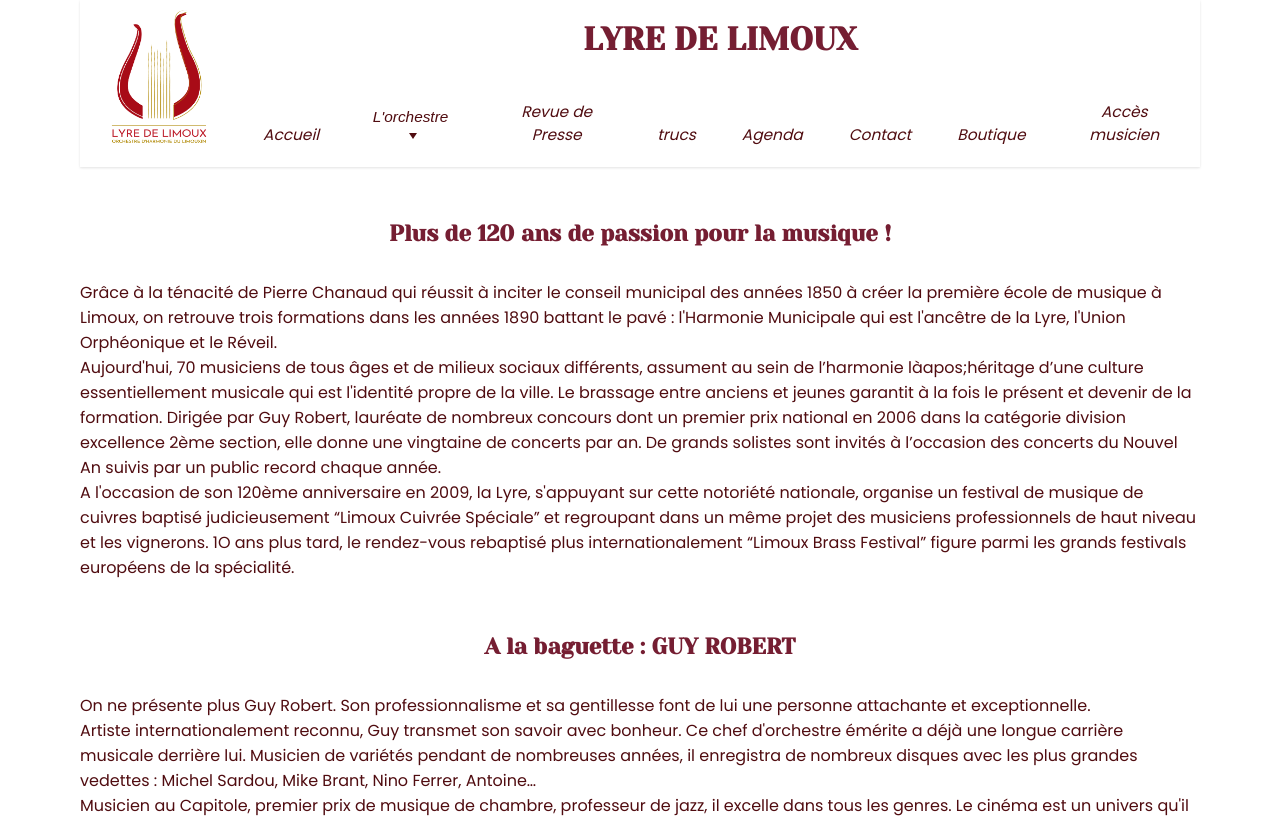
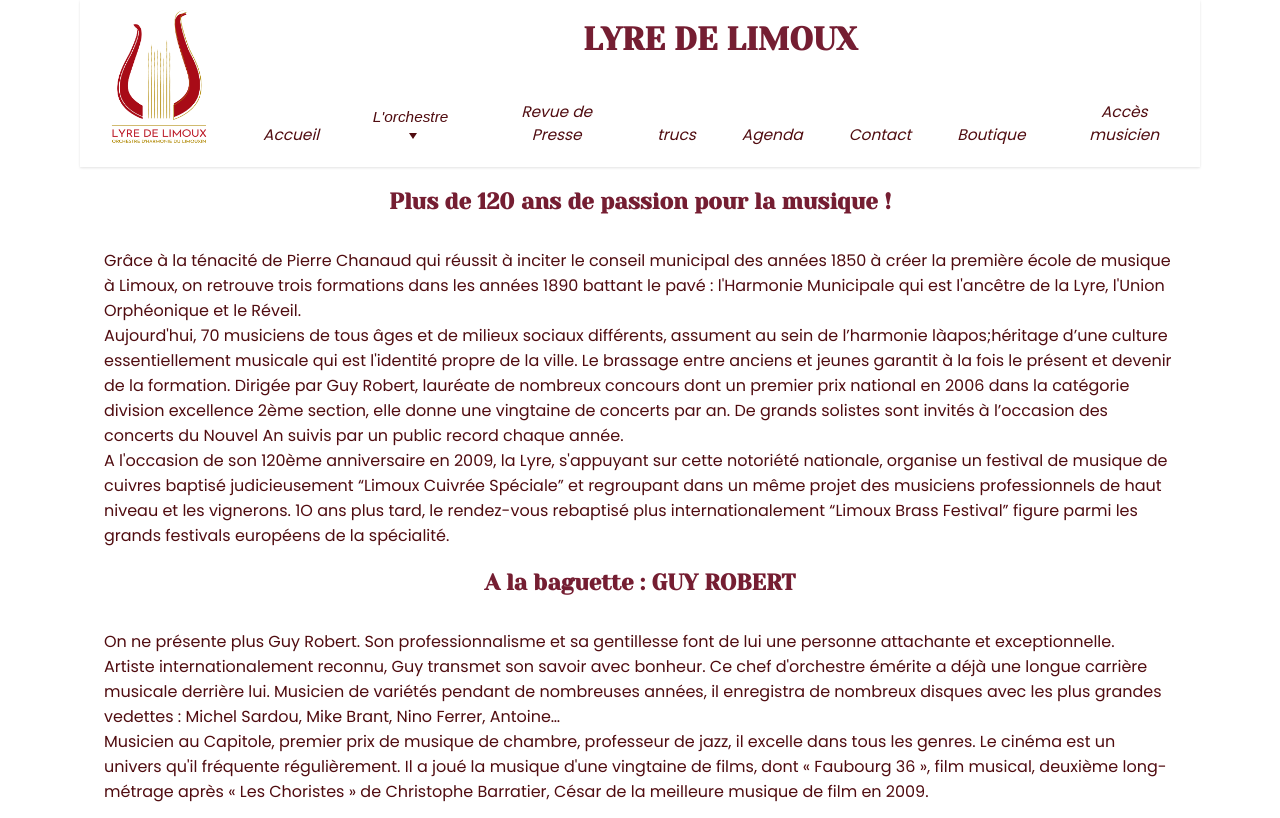
Before and after one commit to ArmandineLDev/lyre-limoux, a Next.js app in the folder client/: page /presentation in a window 1280 px wide. Shown: the top 818 px of the page. Built offline with nearby package versions, Linux system fonts and the light colour scheme.

Commit message:
update presentation module css

```diff
--- a/client/package.json
+++ b/client/package.json
@@ -12,7 +12,8 @@
     "next": "12.2.5",
     "react": "18.2.0",
     "react-dom": "18.2.0",
-    "react-hook-form": "^7.37.0"
+    "react-hook-form": "^7.37.0",
+    "react-router-dom": "^6.4.2"
   },
   "devDependencies": {
     "eslint": "^8.22.0",
--- a/client/pages/Presentation.module.css
+++ b/client/pages/Presentation.module.css
@@ -1,3 +1,7 @@
+.article {
+  padding: 0 1.5em;
+}
+
 .presidentsTable {
   margin: auto;
 }
```
Also changed, not shown: 1 other file (tests, documents, lock files or other folders).
